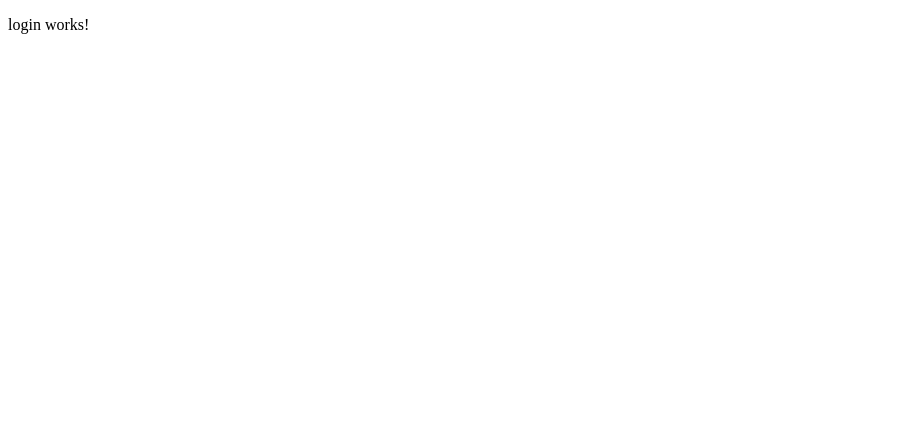
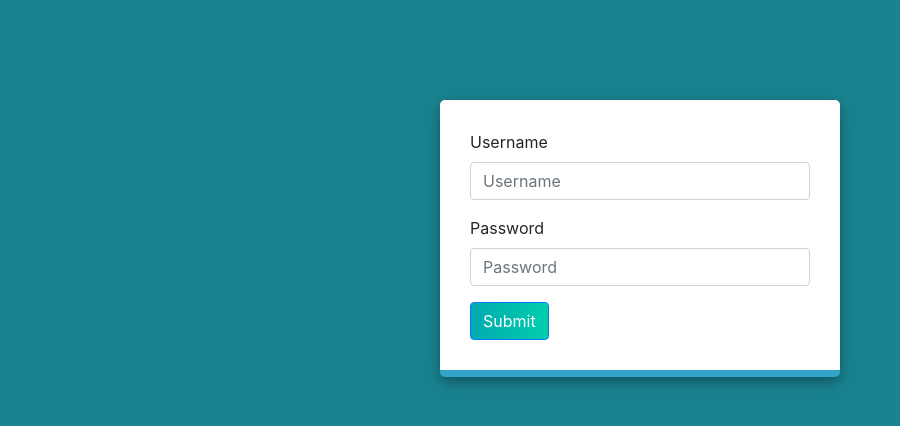
Before and after one commit to gabrielgst56/Marsket, an Angular app in the folder marsket-frontend/: page /login in a window 1280 px wide. Shown: the top 426 px of the page, without its empty margins (0-900 px from the left). Built offline with nearby package versions, Linux system fonts and the light colour scheme.

Commit message:
Alterações frontend

```diff
--- a/marsket-frontend/package.json
+++ b/marsket-frontend/package.json
@@ -22,6 +22,7 @@
     "@angular/platform-browser": "^6.1.0",
     "@angular/platform-browser-dynamic": "^6.1.0",
     "@angular/router": "^6.1.0",
+    "bootstrap": "^4.1.3",
     "core-js": "^2.5.4",
     "electron": "^3.0.9",
     "rxjs": "~6.2.0",
--- a/marsket-frontend/src/app/app.module.ts
+++ b/marsket-frontend/src/app/app.module.ts
@@ -6,16 +6,19 @@ import { HttpClientModule } from '@angular/common/http';
 
 import { AppComponent } from './app.component';
 import { LoginComponent } from './login/login.component';
+import { HomepageComponent } from './homepage/homepage.component';
 
 @NgModule({
   declarations: [
     AppComponent,
-    LoginComponent
+    LoginComponent,
+    HomepageComponent
   ],
   imports: [
     FormsModule,
     BrowserModule,
     AppRoutingModule,
+    ReactiveFormsModule,
     HttpClientModule,
   ],
   providers: [],
--- /dev/null
+++ b/marsket-frontend/src/app/homepage/homepage.component.html
@@ -0,0 +1,3 @@
+<p>
+  homepage works!
+</p>
--- /dev/null
+++ b/marsket-frontend/src/app/homepage/homepage.component.ts
@@ -0,0 +1,15 @@
+import { Component, OnInit } from '@angular/core';
+
+@Component({
+  selector: 'app-homepage',
+  templateUrl: './homepage.component.html',
+  styleUrls: ['./homepage.component.css']
+})
+export class HomepageComponent implements OnInit {
+
+  constructor() { }
+
+  ngOnInit() {
+  }
+
+}
--- a/marsket-frontend/src/app/login/login.component.css
+++ b/marsket-frontend/src/app/login/login.component.css
@@ -0,0 +1,28 @@
+.login-holder {
+    height: 100vh;
+    animation-name: example;
+    animation-duration: 5s;
+    animation-iteration-count: infinite;
+    animation-direction: alternate-reverse;
+    padding: 100px
+}
+
+.content{
+    max-width: 400px;
+    max-height: 400px;
+    padding: 30px;
+    background-color: white;
+    box-shadow: 0 4px 8px 0 rgba(0,0,0,0.2),0 6px 20px 0 rgba(0,0,0,0.19);
+    border-bottom: 7px solid #33a4c9;
+    border-radius: 5px;
+    margin: 0 auto;
+}
+
+.loginButton {
+    background: linear-gradient(to right, #02aab0, #00cdac);
+}
+
+@keyframes example {
+    from {background-color: #3f2b96;}
+    to {background-color: #11998e;}
+}
--- a/marsket-frontend/src/app/login/login.component.html
+++ b/marsket-frontend/src/app/login/login.component.html
@@ -1,3 +1,24 @@
-<p>
-  login works!
-</p>
+<div class="login-holder">
+    <div class="content">
+      <form [formGroup]="loginForm" (ngSubmit)="onSubmit()">
+            <div class="form-group">
+              <label for="exampleInputUser">Username</label>
+              <input name="username" type="text" class="form-control" id="exampleInputUser" aria-describedby="username"
+              placeholder="Username" [ngClass]="{ 'is-invalid': submitted && f.username.errors }" />
+              <div *ngIf="submitted && f.username.errors" class="invalid-feedback">
+                <div *ngIf="f.username.errors.required">Username is required</div>
+              </div>
+            </div>
+            <div class="form-group">
+              <label for="exampleInputPassword1">Password</label>
+              <input name="password" type="password" class="form-control" id="exampleInputPassword"
+              placeholder="Password" [ngClass]="{ 'is-invalid': submitted && f.password.errors }" />
+              <div *ngIf="submitted && f.password.errors" class="invalid-feedback">
+                <div *ngIf="f.password.errors.required">Password is required</div>
+              </div>
+            </div>
+
+            <button type="submit" class="btn btn-primary loginButton">Submit</button>
+          </form>
+    </div>
+</div>
--- a/marsket-frontend/src/app/login/login.component.ts
+++ b/marsket-frontend/src/app/login/login.component.ts
@@ -1,4 +1,8 @@
 import { Component, OnInit } from '@angular/core';
+import { FormBuilder, FormGroup, Validators, ReactiveFormsModule  } from '@angular/forms';
+import { Router } from '@angular/router';
+import { UserService } from '../services/user.service';
+import { User } from '../models/user';
 
 @Component({
   selector: 'app-login',
@@ -7,9 +11,43 @@ import { Component, OnInit } from '@angular/core';
 })
 export class LoginComponent implements OnInit {
 
-  constructor() { }
+  constructor(private formBuilder: FormBuilder, private router: Router, private  userService:  UserService) {
+
+  }
+
+  submitted = false;
+  user:  User;
+  loginForm: FormGroup;
 
   ngOnInit() {
+
+    this.loginForm = this.formBuilder.group({
+      username: ['', Validators.required],
+      password: ['', Validators.required]
+    });
+  }
+
+
+  get f() { return this.loginForm.controls; }
+
+  onSubmit() {
+    debugger;
+    this.submitted = true;
+
+    if (this.loginForm.invalid) {
+        return;
+    }
+
+    const user: User = new User(
+      this.loginForm.value.username,
+      this.loginForm.value.password,
+      null,
+    );
+
+    this.userService.getLogin(user)
+    .subscribe( data => {
+      this.router.navigate(['list-product']);
+    });
   }
 
 }
--- a/marsket-frontend/src/app/models/user.ts
+++ b/marsket-frontend/src/app/models/user.ts
@@ -3,7 +3,7 @@ export class User {
     constructor(
         public Login: string,
         public Password: string,
-        public Type: number,
+        public Type?: number,
     ) {}
 
 
--- a/marsket-frontend/src/app/services/user.service.ts
+++ b/marsket-frontend/src/app/services/user.service.ts
@@ -7,22 +7,19 @@ import { User } from '../models/user';
 })
 export  class  UserService {
 
-
   public user: User;
 
-  API_URL  =  '../api/';
+  API_URL  =  'localhost:8080/marsket-backend/rest/';
 
   constructor(private  httpClient:  HttpClient) {}
 
+  getLogin(user: User): any {
+    const params = new HttpParams().set('username', this.user.Login).set('password', this.user.Password);
 
-  searchUser(user: User) {
-
-    const params = new HttpParams().set('login', this.user.Login).set('password', this.user.Password);
-
-    return  this.httpClient.get(`${this.API_URL}book/list`, {params});
+    return this.httpClient.get(`${this.API_URL}user/login`, {params});
   }
 
   addUser(user: User) {
-    return this.httpClient.post(`${this.API_URL}book/add`, user);
+    return this.httpClient.post(`${this.API_URL}user/add`, user);
   }
 }
--- a/marsket-frontend/src/styles.css
+++ b/marsket-frontend/src/styles.css
@@ -1 +1,2 @@
 /* You can add global styles to this file, and also import other style files */
+@import 'bootstrap/dist/css/bootstrap.min.css';
```
Also changed, not shown: marsket-frontend/src/app/homepage/homepage.component.css (added), 1 other file (tests, documents, lock files or other folders).
